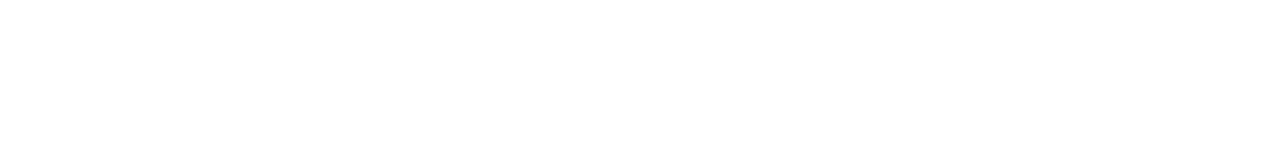
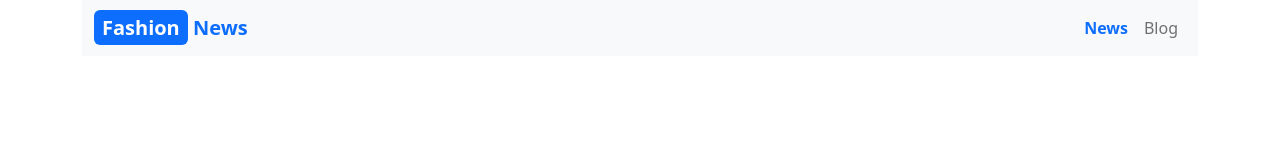
Before and after one commit to Upoma218/b6-news-portal, a plain HTML site: page index.html in a window 1280 px wide. Drawn offline with nearby package versions, Linux system fonts and the light colour scheme.

Commit message:
Nav bar added

```diff
--- a/index.html
+++ b/index.html
@@ -1,12 +1,34 @@
-<!DOCTYPE html>
+<!doctype html>
 <html lang="en">
-<head>
-    <meta charset="UTF-8">
-    <meta http-equiv="X-UA-Compatible" content="IE=edge">
-    <meta name="viewport" content="width=device-width, initial-scale=1.0">
-    <title>Fashion News</title>
-</head>
-<body>
+  <head>
+    <meta charset="utf-8">
+    <meta name="viewport" content="width=device-width, initial-scale=1">
+    <title>Fashion news</title>
+    <link href="https://cdn.jsdelivr.net/npm/bootstrap@5.2.0/dist/css/bootstrap.min.css" rel="stylesheet" integrity="sha384-gH2yIJqKdNHPEq0n4Mqa/HGKIhSkIHeL5AyhkYV8i59U5AR6csBvApHHNl/vI1Bx" crossorigin="anonymous">
+  </head>
+  <body class="container">
 
-</body>
+    <!-- Nav bar -->
+    <nav class="navbar navbar-expand-lg bg-light">
+      <div class="container-fluid">
+            <a class="navbar-brand text-primary fw-bold" href="#"><span class="text-white bg-primary py-1 px-2 rounded">Fashion</span> News</a>
+            <button class="navbar-toggler" type="button" data-bs-toggle="collapse" data-bs-target="#navbarScroll" aria-controls="navbarScroll" aria-expanded="false" aria-label="Toggle navigation">
+                <span class="navbar-toggler-icon"></span>
+            </button>
+         <div class="collapse navbar-collapse" id="navbarScroll">
+            <ul class="navbar-nav ms-auto my-2 my-lg-0 navbar-nav-scroll" style="--bs-scroll-height: 100px;">
+               <li class="nav-item">
+                   <a class="nav-link active link-primary fw-bold" aria-current="page" href="#">News</a>
+               </li>
+               <li class="nav-item">
+                  <a class="nav-link" href="#">Blog</a>
+               </li>
+         </div>
+      </div>
+    </nav>
+
+   <!-- nav bar end -->
+    <script src="js/news.js"></script>
+    <script src="https://cdn.jsdelivr.net/npm/bootstrap@5.2.0/dist/js/bootstrap.bundle.min.js" integrity="sha384-A3rJD856KowSb7dwlZdYEkO39Gagi7vIsF0jrRAoQmDKKtQBHUuLZ9AsSv4jD4Xa" crossorigin="anonymous"></script>
+  </body>
 </html>
```
Also changed, not shown: js/news.js (added).
